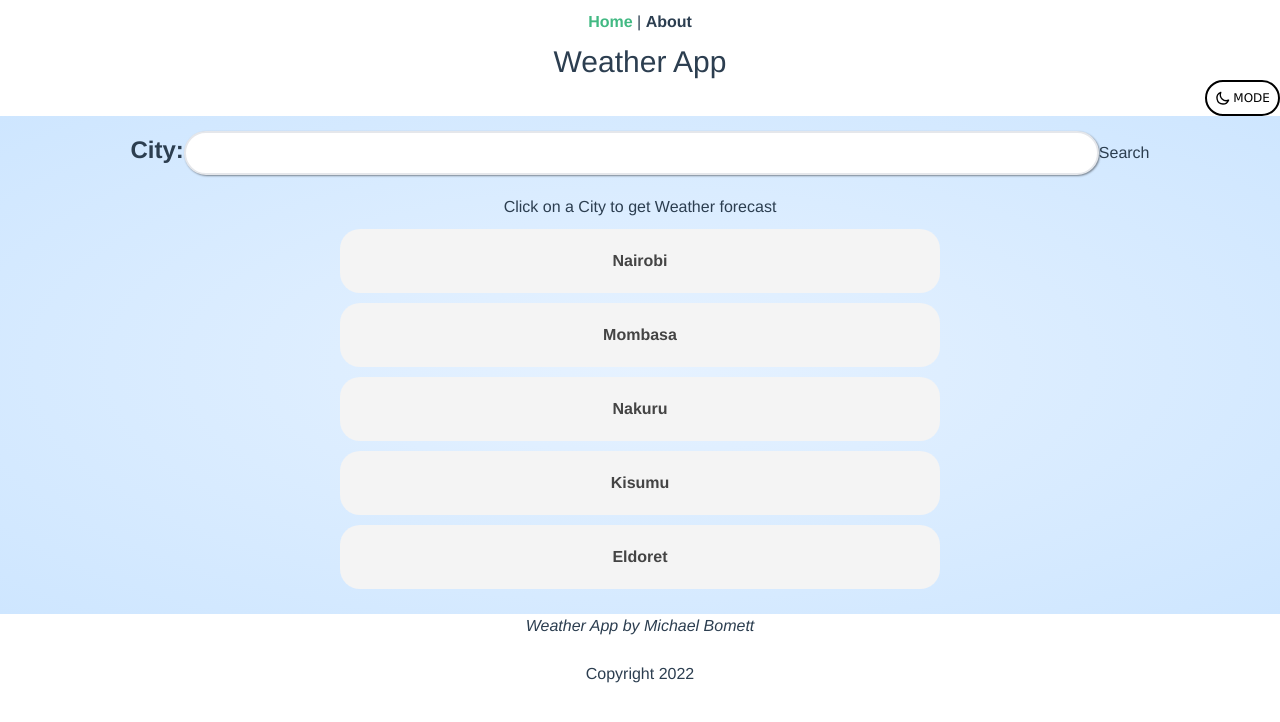
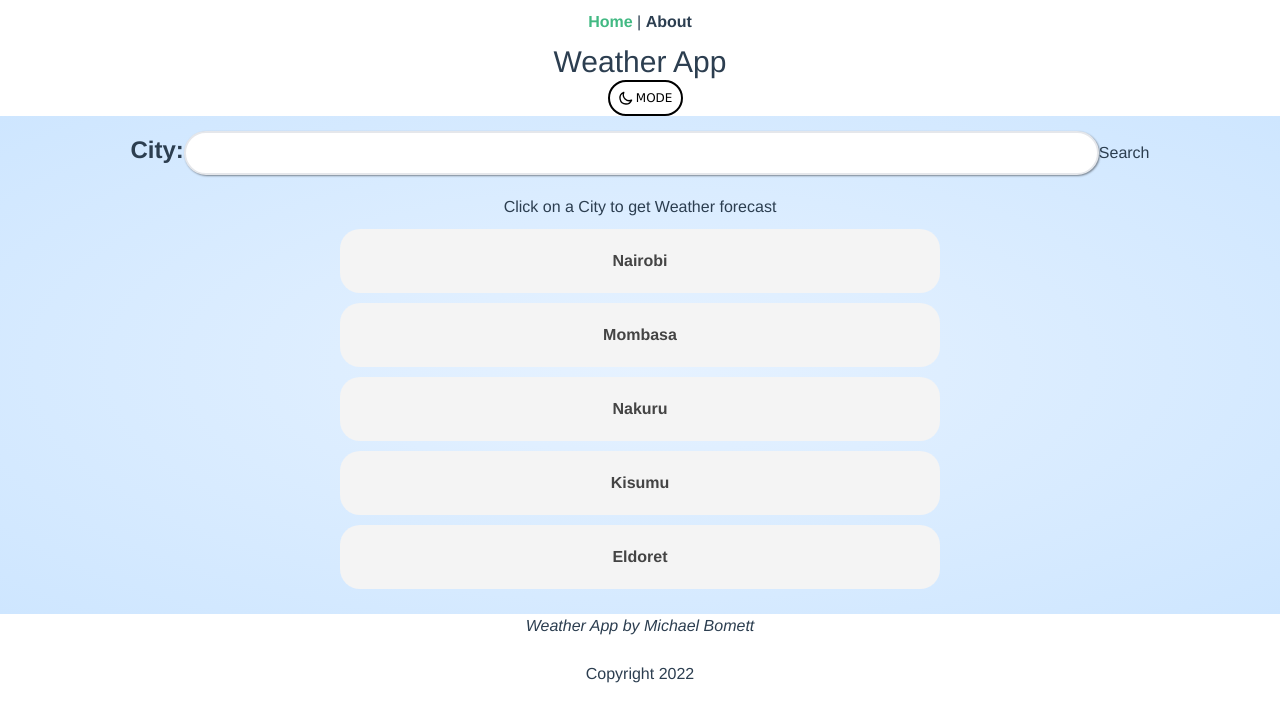
Before and after one commit to michaelbomett/vuex-weather-app, a Vue app: page / in a window 1280 px wide. Shown: the top 722 px of the page. Built offline with nearby package versions, Linux system fonts and the light colour scheme.

Commit message:
full function without cache

```diff
--- a/src/components/CityForm.vue
+++ b/src/components/CityForm.vue
@@ -1,7 +1,7 @@
 <template>
   <div class="" >
-    <div class="text-right">
-    <a class="modebtn text-right hover:bg-black hover:text-white dark:text-white dark:border-white dark:hover:bg-white dark:hover:text-black" v-on:click="darkMode">
+    <div class="text-center">
+    <a class="modebtn hover:bg-black hover:text-white dark:text-white dark:border-white dark:hover:bg-white dark:hover:text-black" v-on:click="darkMode">
       <MoonIcon v-if="!darkmode" class="h-4 w-4 text-grey-400"/>
       <SunIcon v-else class="h-4 w-4 text-white-400"/>
       mode
--- a/src/components/WeatherView.vue
+++ b/src/components/WeatherView.vue
@@ -1,6 +1,6 @@
 <template>
   <div class="item">
-    <img alt="image" class="centre" :src="'http://openweathermap.org/img/w/' + item.weather[0].icon + '.png'">
+    <img alt="image" class="centre" :src="'https://openweathermap.org/img/w/' + item.weather[0].icon + '.png'">
     <p class="font-semibold">{{ date }}</p>
     <p>min:
       <br>
--- a/vue.config.js
+++ b/vue.config.js
@@ -1,3 +1,13 @@
+//const BundleAnalyzerPlugin = require('webpack-bundle-analyzer').BundleAnalyzerPlugin;
 module.exports = {
-  publicPath: '/vuex-weather-app/'
-}
+  /*
+      configureWebpack: {
+          plugins: [
+            new BundleAnalyzerPlugin()
+          ]
+      },
+  */
+  publicPath: process.env.NODE_ENV === 'production'
+      ? './'
+      : '/'
+};
```
